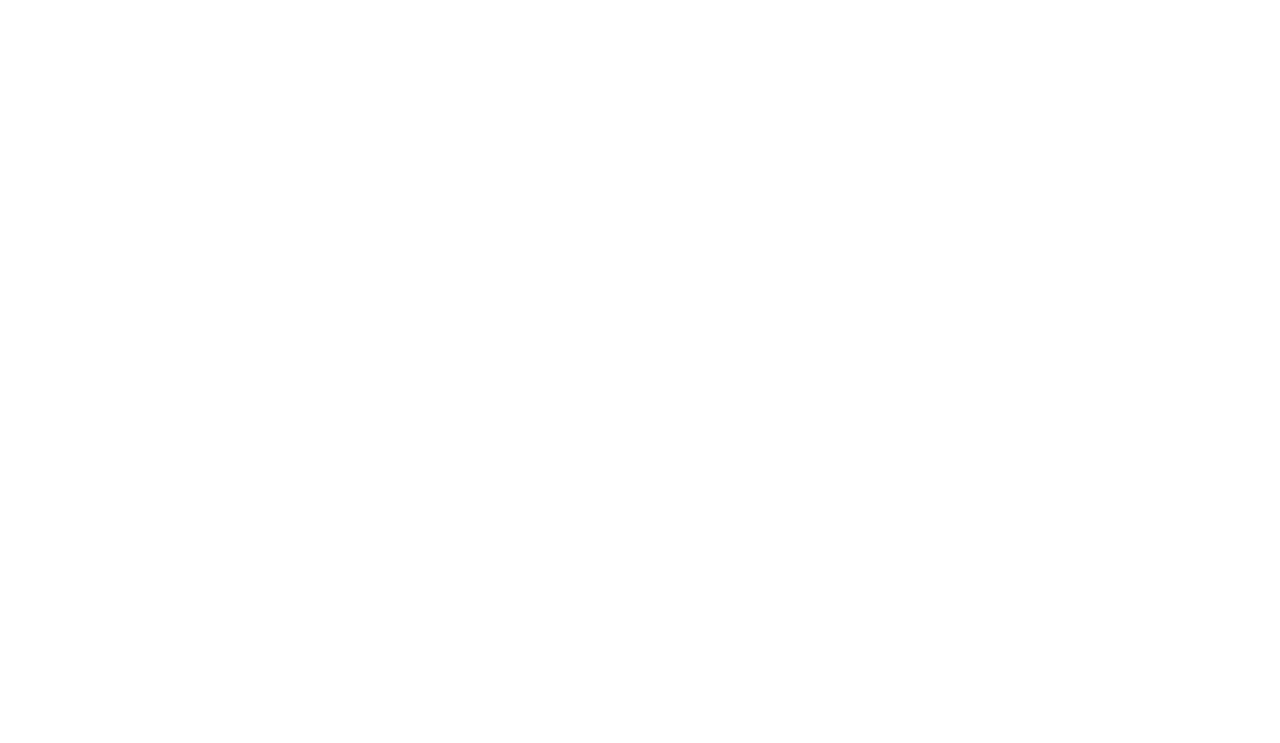
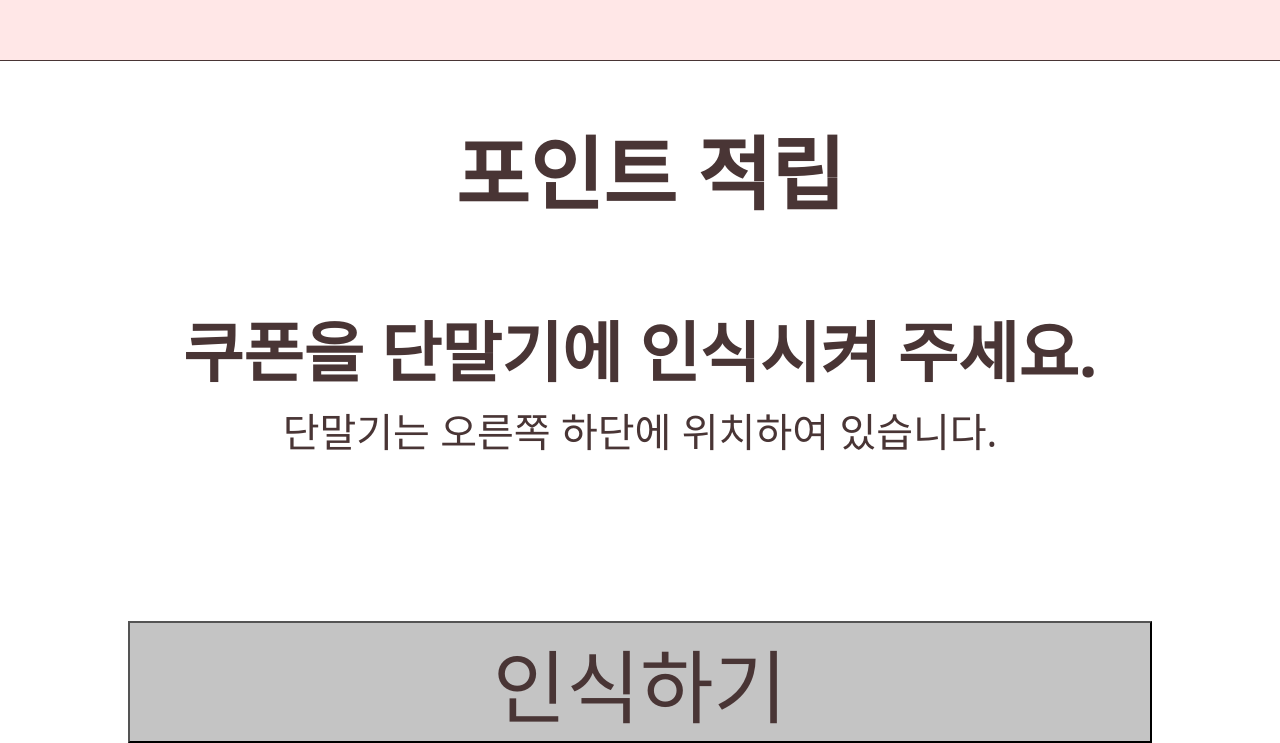
Before and after one commit to sw8744/2024-TetraLee-JRH, a React (Create React App) app in the folder frontend/: page /coupon in a window 1280 px wide. Before the commit this address had no page. Shown: the part 160-903 px from the top of the page. Before the commit the page ends 800 px from the top, so only its background shows below. Built offline with nearby package versions, Linux system fonts and the light colour scheme; no server answers.

Commit message:
Finish Coupon.js

```diff
--- a/frontend/src/App.js
+++ b/frontend/src/App.js
@@ -8,6 +8,7 @@ import Description from './pages/Description';
 import HowToPay from './pages/HowToPay';
 import Pay from './pages/Pay';
 import Point from './pages/Point';
+import Coupon from './pages/Coupon';
 
 function App() {
   return (
@@ -20,6 +21,7 @@ function App() {
         <Route path="/howtopay" element={<HowToPay />} />
         <Route path="/pay" element={<Pay />} />
         <Route path="/point" element={<Point />} />
+        <Route path="/coupon" element={<Coupon />} />
         <Route path="/receipt" element={<Receipt />} />
       </Routes>
     </Router>
--- /dev/null
+++ b/frontend/src/pages/Coupon.css
@@ -0,0 +1,51 @@
+.couponInfoDiv {
+    display: flex;
+    justify-content: center;
+    align-items: center;
+    flex-direction: column;
+    margin-top: 100px;
+    margin-left: 10%;
+    margin-right: 10%;
+}
+
+.couponInfoTitle, .couponInfo, .couponReaderInfo {
+    color: #493535;
+    padding: 10px;
+    margin-top: -30px;
+    margin-bottom: 10px;
+    width: 100%;
+    height: 100px;
+    align-self: center;
+    text-align: center;
+    font-family: system-ui, -apple-system, BlinkMacSystemFont, 'Segoe UI', Roboto, Oxygen, Ubuntu, Cantarell, 'Open Sans', 'Helvetica Neue', sans-serif;
+}
+
+.couponInfoTitle {
+    color: #493535;
+    padding: 10px;
+    margin-top: 40px;
+    margin-bottom: 10px;
+    width: 100%;
+    font-size: 500%;
+    font-weight: bold;
+    font-family: system-ui, -apple-system, BlinkMacSystemFont, 'Segoe UI', Roboto, Oxygen, Ubuntu, Cantarell, 'Open Sans', 'Helvetica Neue', sans-serif;
+}
+
+.couponInfo {
+    font-size: 410%;
+    font-weight: bold;
+}
+
+.couponReaderInfo {
+    font-size: 250%;
+}
+
+.recognizeButton {
+    margin-left: 10%;
+    margin-right: 10%;
+    margin-top: 100px;
+    width: 80%;
+    font-size: 500%;
+    background-color: #C4C4C4;
+    color: #493535;
+}
--- /dev/null
+++ b/frontend/src/pages/Coupon.js
@@ -0,0 +1,45 @@
+import React, { useEffect, useState } from "react";
+import { useSearchParams, useNavigate } from "react-router-dom";
+import Header from "./Header";
+import './Coupon.css';
+
+function Coupon() {
+    const [searchParams] = useSearchParams();
+    const [whereToEat, setWhereToEat] = useState('');
+    const id = searchParams.get('id');
+    const navigate = useNavigate();
+
+    const fetchId = async () => {
+        fetch('http://127.0.0.1:5000/api/getinfo/' + id)
+        .then(response => response.json())
+        .then(data => {
+            setWhereToEat(data.wheretoeat);
+        });
+    };
+
+    const pay = () => {
+        navigate('/pay?id=' + id);
+    }
+
+    const cancel = () => {
+        navigate('/howtopay?id=' + id);
+    };
+
+    useEffect(() => {
+        fetchId();
+    }, []);
+
+    return (
+        <>
+            <Header whereToEat={whereToEat}/>
+            <p className='couponInfoTitle'>포인트 적립</p>
+            <div className="couponInfoDiv">
+                <p className="couponInfo">쿠폰을 단말기에 인식시켜 주세요.</p>
+                <p className="couponReaderInfo">단말기는 오른쪽 하단에 위치하여 있습니다.</p>
+            </div>
+            <button className="recognizeButton" onClick={() => {pay()}}>인식하기</button>
+        </>
+    );
+}
+
+export default Coupon;
```
